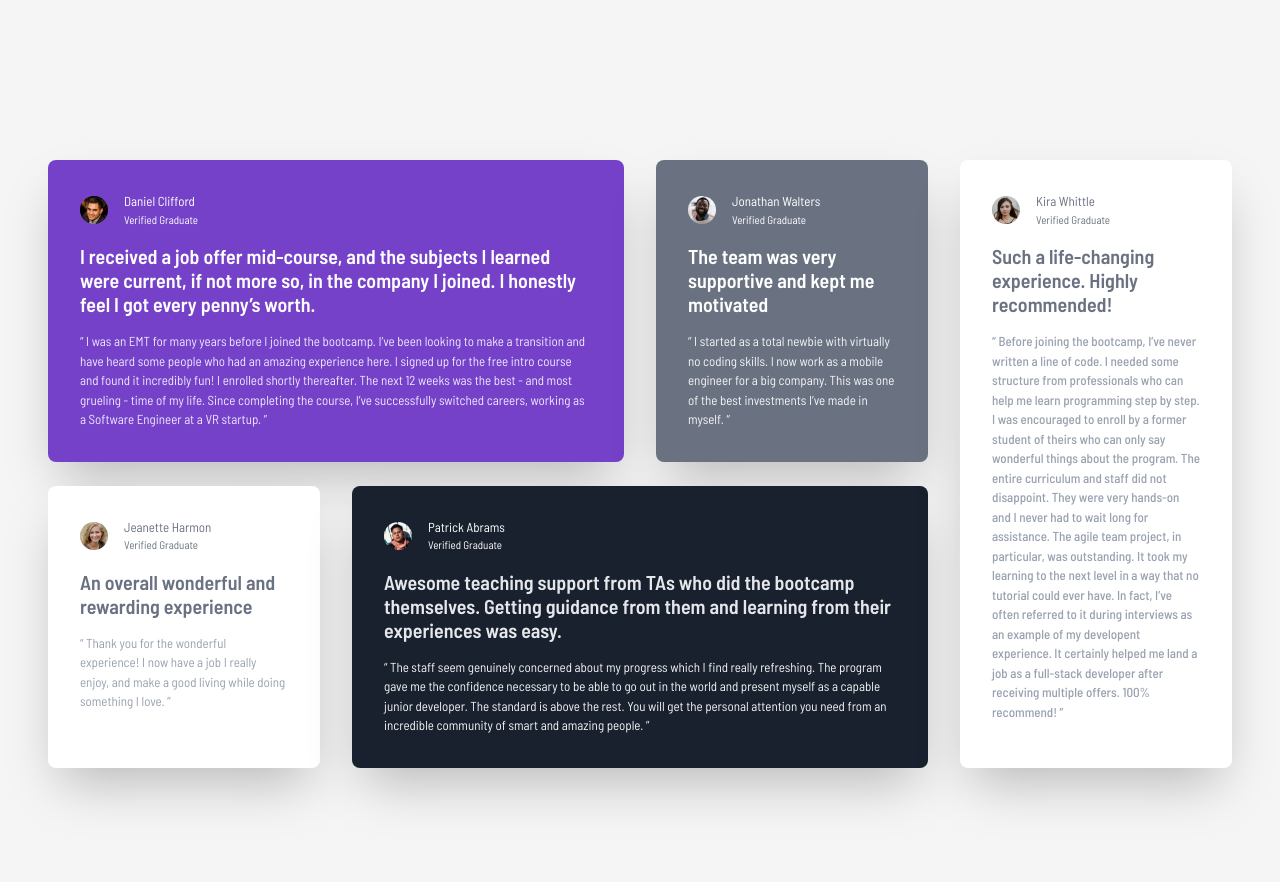
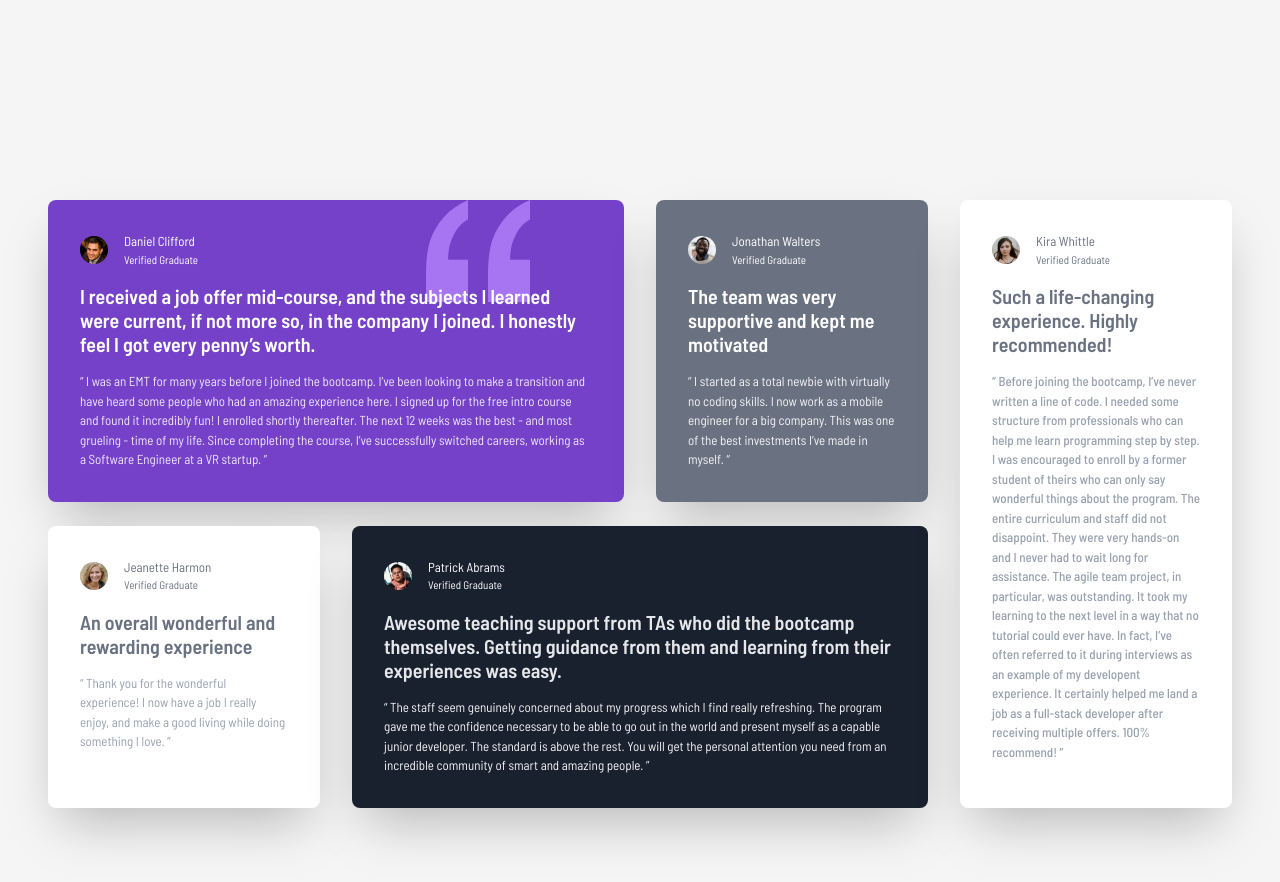
Before and after one commit to pauljomy/testimonials, a website built with Vite: page index.html in a window 1280 px wide. Built offline with nearby package versions, Linux system fonts and the light colour scheme.

Commit message:
updated the qutotation background image and the margin

```diff
--- a/index.html
+++ b/index.html
@@ -7,9 +7,11 @@
   </head>
   <body class="bg-[#F6F5F6] max-w-360 mx-auto">
     <main
-      class="mx-8 my-12 text-white font-family-default grid grid-cols-1 gap-8 md:my-16 md:mx-12 xl:my-40 md:grid-cols-2 xl:grid-cols-4 xl:gap-x-8 xl:gap-y-6"
+      class="mx-8 my-12 text-white font-family-default grid grid-cols-1 gap-8 md:my-16 md:mx-12 xl:my-50 md:grid-cols-2 xl:grid-cols-4 xl:gap-x-8 xl:gap-y-6"
     >
-      <div class="p-8 rounded-lg bg-purple-500 md:col-span-2 shadow-2xl">
+      <div
+        class="p-8 rounded-lg bg-purple-500 md:col-span-2 shadow-2xl md:bg-[url('/src/assets/img/bg-pattern-quotation.svg')] md:bg-no-repeat md:bg-position-[80%_0]"
+      >
         <div class="flex gap-4 mb-4">
           <img
             src="./src/assets/img/image-daniel.jpg"
```
